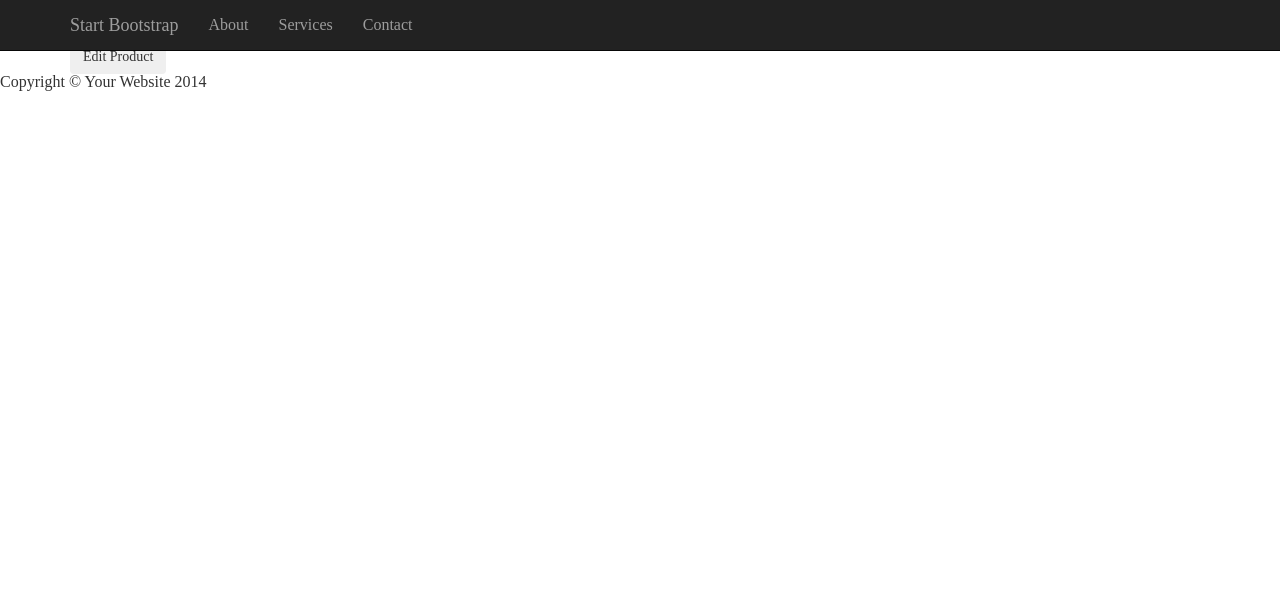
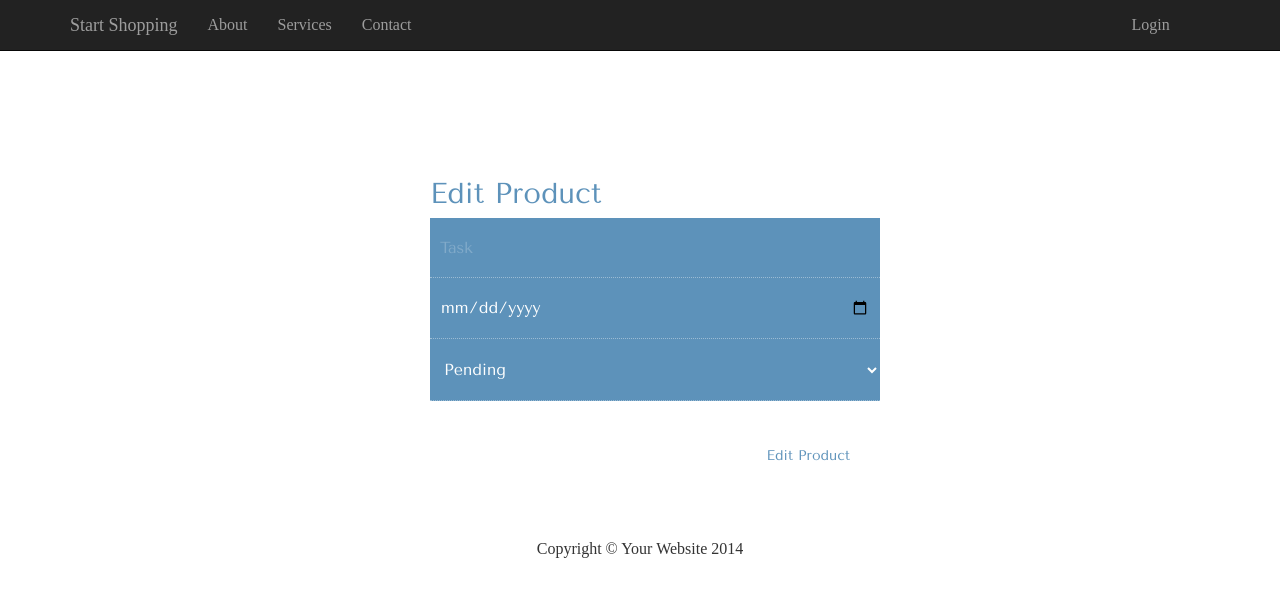
Before and after one commit to Jun-Yang/E-Shop, a PHP site: template templates/edit.html.twig in a window 1280 px wide. Shown: the top 597 px of the page. Run offline with PHP 8.4, Linux system fonts and the light colour scheme; the template is opened without the code that fills it, so the values that code supplies are empty; some libraries are stand-ins or nearby versions.

Commit message:
Move all the *.html.twig in new framework

```diff
--- a/css/category.css
+++ b/css/category.css
@@ -51,4 +51,5 @@ body {
 
 footer {
     margin: 50px 0;
+    text-align: center;
 }
--- a/css/homepage.css
+++ b/css/homepage.css
@@ -18,4 +18,5 @@ body {
 
 footer {
     margin: 50px 0;
+    text-align: center;
 }
--- a/css/product.css
+++ b/css/product.css
@@ -29,4 +29,5 @@ body {
 
 footer {
     margin: 50px 0;
+    text-align: center;
 }
--- a/css/styles.css
+++ b/css/styles.css
@@ -1,18 +1,10 @@
 @import url(http://fonts.googleapis.com/css?family=Tenor+Sans);
-html {
-  background-color: #5D92BA;
-  font-family: "Tenor Sans", sans-serif;
-}
-
-.container {
-  width: 500px;
-  height:500px;
-  margin: 0 auto;
-}
 
 .login, .register, .add-product, .list-product, .edit-product, .delete-product
 {
-  margin-top: 50px;
+  font-family: "Tenor Sans", sans-serif;
+  margin:0 auto;
+  margin-top: 100px;
   width: 450px;
 }
 
@@ -20,7 +12,7 @@ html {
 .edit-product-heading, .delete-product-heading
 {
   font: 1.8em/48px "Tenor Sans", sans-serif;
-  color: white;
+  color: #5D92BA;
 }
 
 .input-txt {
@@ -57,7 +49,7 @@ html {
 {
   margin: 10px 0;
   overflow: hidden;
-  float: left;
+/*  float: left;*/
   width: 100%;
 }
 
@@ -108,19 +100,12 @@ table, th, td {
     display:inline-block;
 }
 
-#footer {
-    text-align: center;
-}
-
-#header {
-    margin-top: 20px;
-}
-
-#content {
-    margin-top: 100px;
-}
-
 .error-message {
     margin-top: 20px;
     float:left;
 }
+
+#footer {
+    margin:50px 0;
+    text-align: center;
+}
--- a/templates/edit.html.twig
+++ b/templates/edit.html.twig
@@ -3,18 +3,20 @@
 {% block title %}Product edit{% endblock %}
 
 {% block headExtra %}
+    <link href="/css/styles.css" rel="stylesheet">
+    <link href="/css/product.css" rel="stylesheet">
 
     <script>
-    $(document).ready(function() {
+        $(document).ready(function () {
             $("#taskNameInUse").hide();
-        $("input[name=task]").keyup(function() {
+            $("input[name=task]").keyup(function () {
                 var taskName = $(this).val();
                 //console.log("Keyup: " + email);
                 if (taskName === "") {
                     $("#taskNameInUse").hide();
                     return;
                 }
-            $.get("/ajax/tasknameused/" + task, function(result) {
+                $.get("/ajax/tasknameused/" + task, function (result) {
                     result = eval(result);
                     if (result) {
                         $("#taskNameInUse").show();
@@ -26,9 +28,10 @@
         });
     </script>
 
-{% endblock headExtra %}
+{% endblock %}
 
 {% block content %}
+    <div class="container">
         <div class="edit-product">
             <h1 class="edit-product-heading">
                 <strong>Edit Product</strong>
@@ -37,8 +40,8 @@
                 <input type="text" name="task" placeholder="Task" required="required" class="input-txt" value="{{todo.task}}"/>
                 <input type="date" name="dueDate" placeholder="DueDate" required="required" class="input-txt" value="{{todo.dueDate}}" />
                 <select id="isDone" name="isDone" required="required" class="input-txt">
-                <option <?php if($result == 'Pending'){ echo ' selected="selected"'; } value="Pending">Pending</option>
-                <option <?php if($result == 'Done'){ echo ' selected="selected"'; } value="Done">Done</option>
+                    <option value="Pending">Pending</option>
+                    <option value="Done">Done</option>
                 </select>
                 {#            <textarea name="description" placeholder="Description" required="required" class="input-txt"></textarea>#}
                 {#Image: <input type="file" name="image"><br>#}
@@ -56,5 +59,6 @@
                 </div>
             </form>
         </div>
+    </div>
 
 {% endblock %}
--- a/templates/master.html.twig
+++ b/templates/master.html.twig
@@ -9,9 +9,7 @@
         <!-- Bootstrap Core CSS -->
         <link href="/css/bootstrap.min.css" rel="stylesheet">
         <!-- Custom CSS -->
-
         <link rel="stylesheet" href="https://cdnjs.cloudflare.com/ajax/libs/meyer-reset/2.0/reset.min.css">
-{#        <link rel="stylesheet" href="/css/styles.css"/>#}
         <title>{% block title %}{% endblock %}</title>
     {% block headExtra %}{% endblock %}
 </head>
@@ -29,7 +27,7 @@
                             <span class="icon-bar"></span>
                             <span class="icon-bar"></span>
                         </button>
-                        <a class="navbar-brand" href="#">Start Bootstrap</a>
+                        <a class="navbar-brand" href="/index">Start Shopping</a>
                     </div>
                     <!-- Collect the nav links, forms, and other content for toggling -->
                     <div class="collapse navbar-collapse" id="bs-example-navbar-collapse-1">
@@ -42,6 +40,32 @@
                             </li>
                             <li>
                                 <a href="#">Contact</a>
+                            </li>
+                            <li><a href="#"></a></li>
+                            <li><a href="#"></a></li>
+                            <li><a href="#"></a></li>
+                            <li><a href="#"></a></li>
+                            <li><a href="#"></a></li>
+                            <li><a href="#"></a></li>
+                            <li><a href="#"></a></li>
+                            <li><a href="#"></a></li>
+                            <li><a href="#"></a></li>
+                            <li><a href="#"></a></li>
+                            <li><a href="#"></a></li>
+                            <li><a href="#"></a></li>
+                            <li><a href="#"></a></li>
+                            <li><a href="#"></a></li>
+                            <li><a href="#"></a></li>
+                            <li><a href="#"></a></li>
+                            <li><a href="#"></a></li>
+                            <li><a href="#"></a></li>
+                            <li><a href="#"></a></li>
+                            <li><a href="#"></a></li>
+                            <li><a href="#"></a></li>
+                            <li><a href="#"></a></li>
+                            <li><a href="#"></a></li>
+                            <li>
+                                <a href="/login">Login</a>
                             </li>
                         </ul>
                     </div>
```
Also changed, not shown: index.php (+4 -4 lines), templates/add.html.twig (+9 -4 lines), templates/add_success.html.twig (+6 -1 lines), templates/delete.html.twig (+8 -5 lines), templates/delete_success.html.twig (+6 -1 lines), templates/edit_success.html.twig (+6 -1 lines), templates/list.html.twig (+7 -0 lines), templates/login.html.twig (+7 -2 lines), templates/login_success.html.twig (+10 -4 lines), templates/logout.html.twig (+6 -2 lines), templates/register.html.twig (+7 -2 lines), templates/register_success.html.twig (+6 -1 lines), css/bootstrap.min.css. Lines whose indentation alone changed are shown as unchanged.
